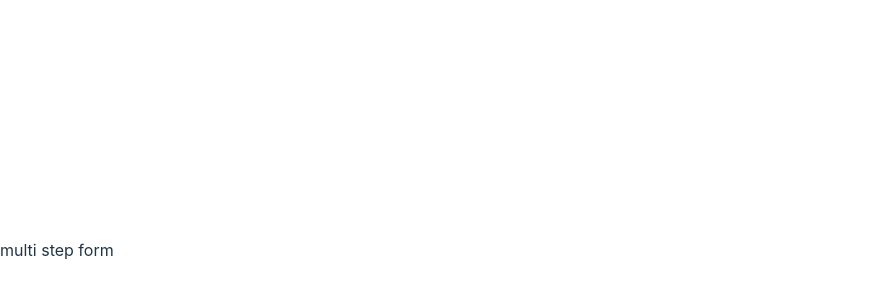
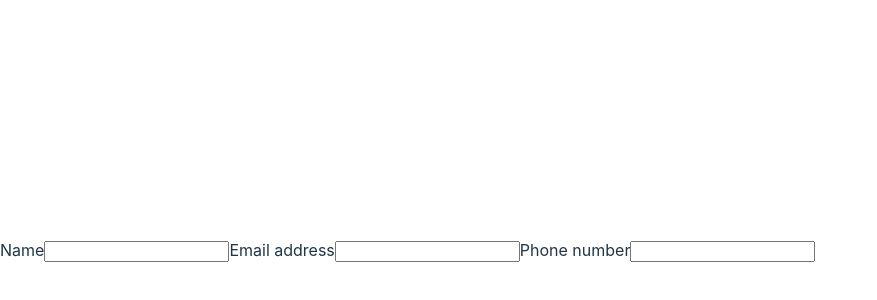
Before and after one commit to Kantslo/multi-step-form-app, a React (Vite) app: page / in a window 1280 px wide. Shown: the part 150-450 px from the top of the page, without its empty margins (0-877 px from the left). Built offline with nearby package versions, Linux system fonts and the light colour scheme.

Commit message:
chore: added custom hook for multi step form

```diff
--- a/src/App.tsx
+++ b/src/App.tsx
@@ -1,11 +1,20 @@
+import StepOne from "./components/StepOne";
+import StepTwo from "./components/StepTwo";
+import useMultiStepForm from "./components/useMultiStepForm"
 
 
 
 function App() {
+  const { steps, currentStepIndex, step } = useMultiStepForm([
+    <StepOne />,
+    <StepTwo />
+  ]);
 
   return (
     <>
-      <div>multi step form</div>
+      <div>
+          {step}
+      </div>
     </>
   )
 }
--- /dev/null
+++ b/src/components/StepOne.tsx
@@ -0,0 +1,22 @@
+
+
+
+const StepOne = () => {
+
+  return (
+    <>
+      <div>
+        <form>
+          <label htmlFor="name">Name</label>
+          <input type="text" id="name" />
+          <label htmlFor="email">Email address</label>
+          <input type="text" id="email" />
+          <label htmlFor="phone">Phone number</label>
+          <input type="text" id="phone" />
+        </form>
+      </div>
+    </>
+  )
+};
+
+export default StepOne;
--- /dev/null
+++ b/src/components/StepTwo.tsx
@@ -0,0 +1,46 @@
+import { useState } from "react";
+
+const StepTwo = () => {
+  const [selectedPlan, setSelectedPlan] = useState<string>('');
+
+  const handlePlanChange = (e: React.ChangeEvent<HTMLInputElement>) => {
+    setSelectedPlan(e.target.value);
+    console.log(selectedPlan);
+  };
+
+  return (
+    <>
+      <form>
+        <label>
+          <input
+            type="radio"
+            value="arcade"
+            checked={selectedPlan === 'arcade'}
+            onChange={handlePlanChange}
+          />
+          Arcade
+        </label>
+        <label>
+          <input
+            type="radio"
+            value="advanced"
+            checked={selectedPlan === 'advanced'}
+            onChange={handlePlanChange}
+          />
+          Advanced
+        </label>
+        <label>
+          <input
+            type="radio"
+            value="pro"
+            checked={selectedPlan === 'pro'}
+            onChange={handlePlanChange}
+          />
+          Pro
+        </label>
+      </form>
+    </>
+  )
+};
+
+export default StepTwo;
--- /dev/null
+++ b/src/components/useMultiStepForm.ts
@@ -0,0 +1,35 @@
+import { ReactElement, useState } from "react";
+
+
+const useMultiStepForm = (steps: ReactElement[]) => {
+  const [currentStepIndex, setCurrentStepIndex] = useState(0);
+
+  const nextStep = () => {
+    setCurrentStepIndex(prev => {
+      if (prev >= steps.length - 1) return prev;
+      return prev + 1;
+    })
+  };
+
+  const prevStep = () => {
+    setCurrentStepIndex(prev => {
+      if (prev <= 0) return prev;
+      return prev - 1;
+    })
+  };
+
+  const goToStep = (step: number) => {
+    setCurrentStepIndex(step);
+  };
+
+  return {
+    currentStepIndex,
+    step: steps[currentStepIndex],
+    steps,
+    nextStep,
+    prevStep,
+    goToStep,
+  }
+};
+
+export default useMultiStepForm;
```
